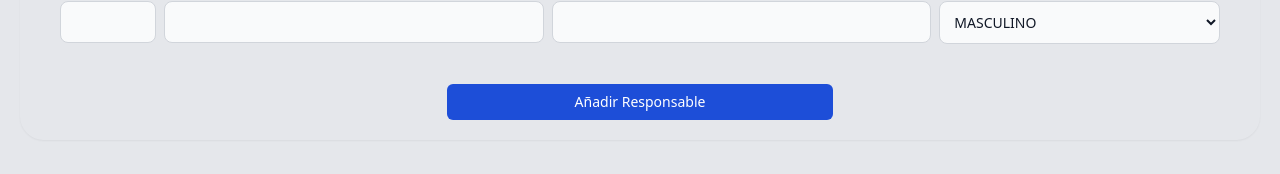
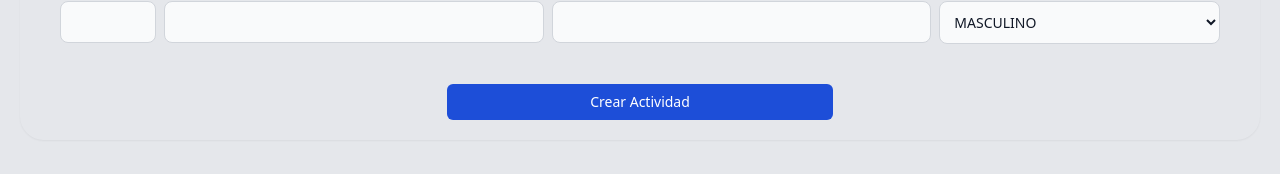
Before and after one commit to JoseRamirezCaballero/el-vagon, a Next.js app: page /admin/responsables in a window 1280 px wide. Shown: the part 143-317 px from the top of the page. Built offline with nearby package versions, Linux system fonts and the light colour scheme.

Commit message:
Fixed: PopOver FormReponsable

```diff
--- a/src/components/FormResponsable.jsx
+++ b/src/components/FormResponsable.jsx
@@ -114,7 +114,7 @@ export default function FormReponsable () {
 
         <div className='flex justify-center w-full mt-2'>
           <button type='submit' className='w-full sm:w-1/3 block text-white bg-blue-700 hover:bg-blue-600 rounded-md py-2 text-sm font-medium mt-2 text-center'>
-            Añadir Responsable
+            Crear Actividad
           </button>
         </div>
         {mostrarPopover && (
@@ -122,7 +122,7 @@ export default function FormReponsable () {
             data-popover
             id='popover-click'
             role='tooltip'
-            className='absolute z-10 visible inline-block w-64 text-sm font-light text-gray-500 transition-opacity duration-300 bg-white border border-gray-200 rounded-lg shadow-sm opacity-100 dark:text-gray-400 dark:border-gray-600 dark:bg-gray-800 left-1/2 transform -translate-x-1/2 mt-64'
+            className='absolute z-10 visible inline-block w-64 text-sm font-light text-gray-500 transition-opacity duration-300 bg-white border border-gray-200 rounded-lg shadow-sm opacity-100 dark:text-gray-400 dark:border-gray-600 dark:bg-gray-800 left-1/2 transform -translate-x-1/2 sm:mt-40 mt-64'
           >
             <div className='px-3 py-2 bg-gray-100 border-b border-gray-200 rounded-t-lg dark:border-gray-600 dark:bg-gray-700'>
               <h3 className='font-semibold text-gray-900 dark:text-white'>Ups! Ha ocurrido un error</h3>
@@ -137,6 +137,7 @@ export default function FormReponsable () {
             <div data-popper-arrow />
           </div>
         )}
+
       </form>
     </div>
   )
```
